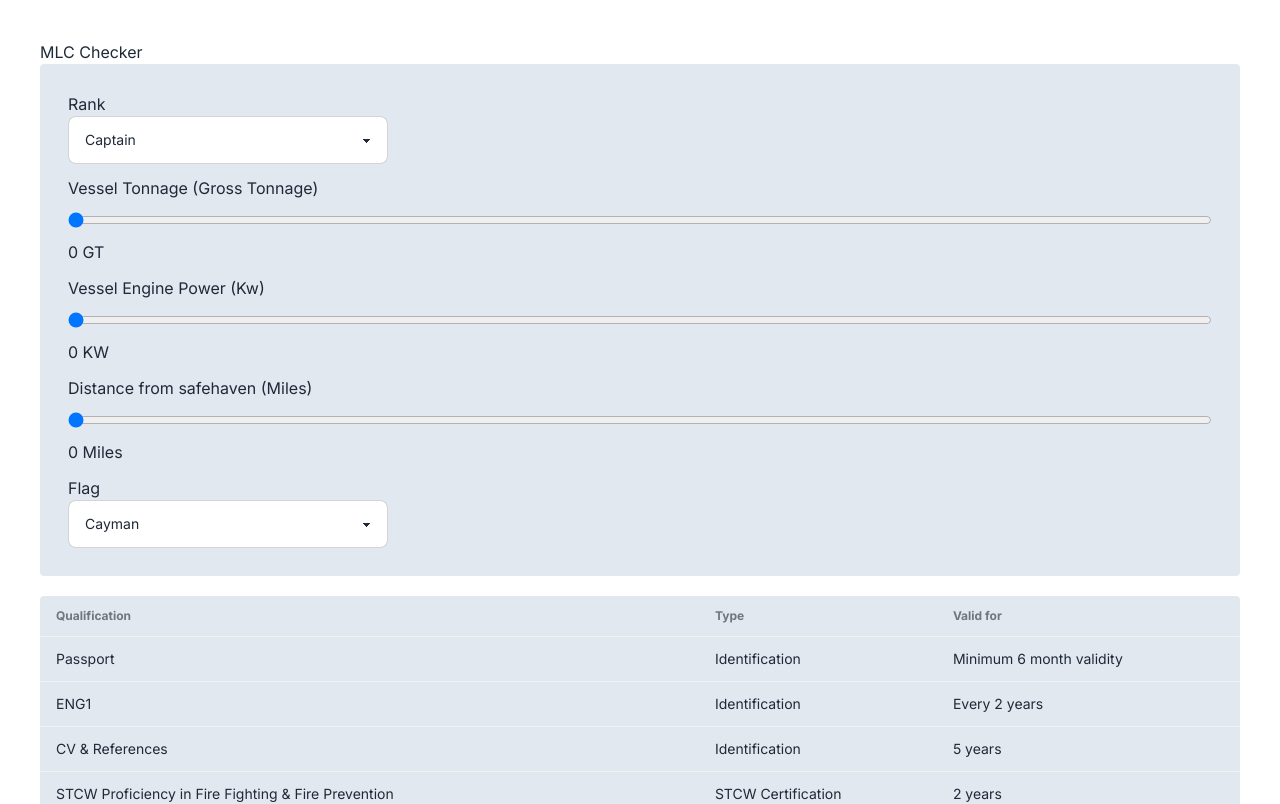
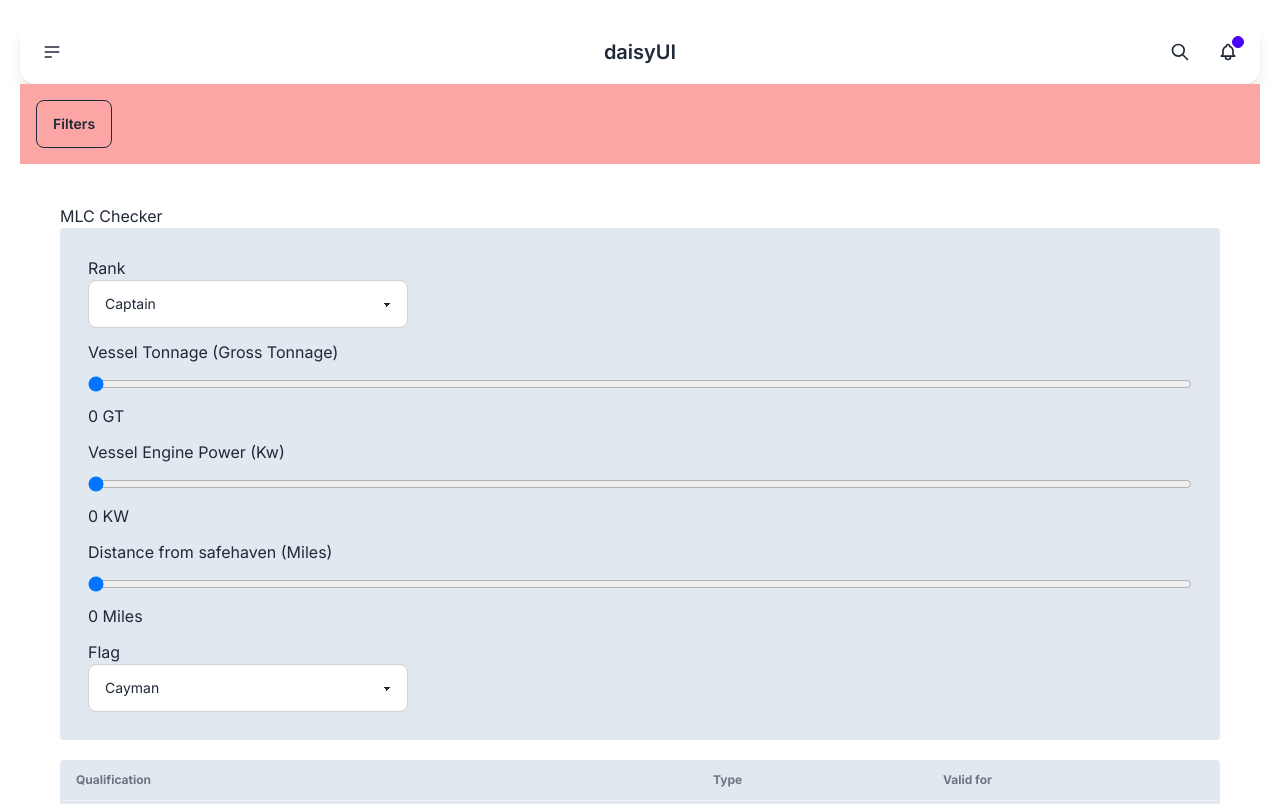
Before and after one commit to conanSpinneyOS/mlc-checker, a Next.js app: page / in a window 1280 px wide. Shown: the top 804 px of the page. Built offline with nearby package versions, Linux system fonts and the light colour scheme.

Commit message:
Add sidebar

```diff
--- a/app/layout.js
+++ b/app/layout.js
@@ -1,5 +1,6 @@
 import { Inter } from "next/font/google";
 import "./globals.css";
+import Header from "@/components/Header";
 
 const inter = Inter({ subsets: ["latin"] });
 
@@ -10,8 +11,12 @@
 
 export default function RootLayout({ children }) {
   return (
-    <html lang="en">
-      <body className={inter.className}>{children}</body>
-    </html>
+    <>
+      <html lang="en">
+        <body className={`p-5 ${inter.className}`}>
+          {children}
+        </body>
+      </html>
+    </>
   );
 }
--- a/app/page.js
+++ b/app/page.js
@@ -1,6 +1,8 @@
 'use client'
 
-import { useState, useEffect } from "react";
+import React, { useState, useEffect } from "react";
+import Sidebar from "@/components/Sidebar";
+import Header from "@/components/Header";
 import { documents } from "@/lib/docs";
 import { getDocumentIds } from "@/lib/rules";
 
@@ -13,6 +15,7 @@
     safehaven: 0, // initialize as number
     rank: null
   });
+  const [isSidebarOpen, setIsSidebarOpen] = useState(false); // State for sidebar toggle
 
   const handleInputChange = (e) => {
     const { name, value } = e.target;
@@ -29,7 +32,25 @@
 
   const filteredDocs = documents.filter(doc => reqDocs.includes(doc.id));
 
+  const toggleSidebar = () => {
+    setIsSidebarOpen(!isSidebarOpen);
+  };
+
+  const closeSidebar = () => {
+    setIsSidebarOpen(false);
+  };
+
   return (
+    <div className="relative h-screen ">
+      {/* Sidebar */}
+      <Sidebar isOpen={isSidebarOpen} onClose={closeSidebar} />
+
+      {/* Main Content */}
+      <div className="relative">
+        <Header />
+        <div className="w-full bg-red-300 p-4">
+          <button className="btn btn-outline" onClick={toggleSidebar}>Filters</button>
+        </div>
         <main className="p-10">
           <h2>MLC Checker</h2>
           <div className="space-y-5">
@@ -108,7 +129,7 @@
             <div className="bg-slate-200 border-1 rounded">
               <div className="overflow-x-auto">
                 <table className="table">
-              {/* head */}
+                  {/* Table Contents */}
                   <thead>
                     <tr>
                       <th>Qualification</th>
@@ -130,5 +151,15 @@
             </div>
           </div>
         </main>
+      </div>
+
+      {/* Overlay when sidebar is open */}
+      {isSidebarOpen && (
+        <div
+          className="fixed top-0 left-0 w-full h-full bg-black opacity-50 z-40"
+          onClick={closeSidebar}
+        />
+      )}
+    </div>
   );
 }
--- /dev/null
+++ b/components/Header.js
@@ -0,0 +1,35 @@
+const Header = () => {
+
+    return (
+        <div className="navbar bg-base-100 rounded-2xl shadow-lg">
+            <div className="navbar-start">
+                <div className="dropdown">
+                    <div tabIndex={0} role="button" className="btn btn-ghost btn-circle">
+                        <svg xmlns="http://www.w3.org/2000/svg" className="h-5 w-5" fill="none" viewBox="0 0 24 24" stroke="currentColor"><path strokeLinecap="round" strokeLinejoin="round" strokeWidth="2" d="M4 6h16M4 12h16M4 18h7" /></svg>
+                    </div>
+                    <ul tabIndex={0} className="menu menu-sm dropdown-content mt-3 z-[1] p-2 shadow bg-base-100 rounded-box w-52">
+                        <li><a>Homepage</a></li>
+                        <li><a>Portfolio</a></li>
+                        <li><a>About</a></li>
+                    </ul>
+                </div>
+            </div>
+            <div className="navbar-center">
+                <a className="btn btn-ghost text-xl">daisyUI</a>
+            </div>
+            <div className="navbar-end">
+                <button className="btn btn-ghost btn-circle">
+                    <svg xmlns="http://www.w3.org/2000/svg" className="h-5 w-5" fill="none" viewBox="0 0 24 24" stroke="currentColor"><path strokeLinecap="round" strokeLinejoin="round" strokeWidth="2" d="M21 21l-6-6m2-5a7 7 0 11-14 0 7 7 0 0114 0z" /></svg>
+                </button>
+                <button className="btn btn-ghost btn-circle">
+                    <div className="indicator">
+                        <svg xmlns="http://www.w3.org/2000/svg" className="h-5 w-5" fill="none" viewBox="0 0 24 24" stroke="currentColor"><path strokeLinecap="round" strokeLinejoin="round" strokeWidth="2" d="M15 17h5l-1.405-1.405A2.032 2.032 0 0118 14.158V11a6.002 6.002 0 00-4-5.659V5a2 2 0 10-4 0v.341C7.67 6.165 6 8.388 6 11v3.159c0 .538-.214 1.055-.595 1.436L4 17h5m6 0v1a3 3 0 11-6 0v-1m6 0H9" /></svg>
+                        <span className="badge badge-xs badge-primary indicator-item"></span>
+                    </div>
+                </button>
+            </div>
+        </div>
+    )
+}
+
+export default Header;
--- /dev/null
+++ b/components/Sidebar.js
@@ -0,0 +1,38 @@
+// components/Sidebar.js
+import React from "react";
+
+const Sidebar = ({ isOpen, onClose }) => {
+  return (
+    <div className={`fixed top-0 left-0 w-64 h-full bg-gray-800 text-white z-50 transition-transform duration-300 ease-in-out transform ${isOpen ? 'translate-x-0' : '-translate-x-full'}`}>
+      {/* Close button */}
+      <button
+        className="absolute top-2 right-2 text-white hover:text-gray-300"
+        onClick={onClose}
+      >
+        <svg
+          className="w-6 h-6"
+          fill="none"
+          stroke="currentColor"
+          viewBox="0 0 24 24"
+          xmlns="http://www.w3.org/2000/svg"
+        >
+          <path
+            strokeLinecap="round"
+            strokeLinejoin="round"
+            strokeWidth="2"
+            d="M6 18L18 6M6 6l12 12"
+          />
+        </svg>
+      </button>
+
+      <ul className="mt-16">
+        <li className="py-2 px-4 hover:bg-gray-700"><a href="#">Home</a></li>
+        <li className="py-2 px-4 hover:bg-gray-700"><a href="#">About</a></li>
+        <li className="py-2 px-4 hover:bg-gray-700"><a href="#">Services</a></li>
+        <li className="py-2 px-4 hover:bg-gray-700"><a href="#">Contact</a></li>
+      </ul>
+    </div>
+  );
+};
+
+export default Sidebar;
```
Lines whose indentation alone changed are shown as unchanged.
